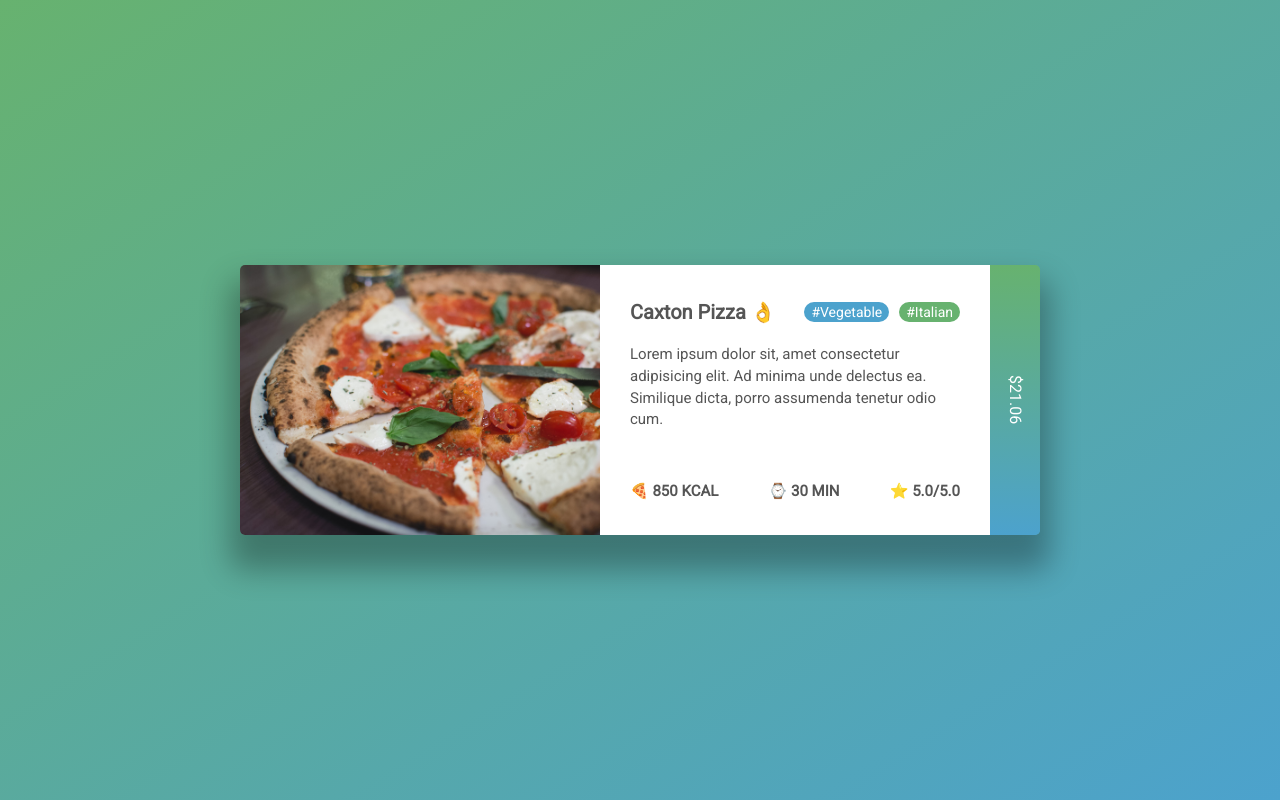
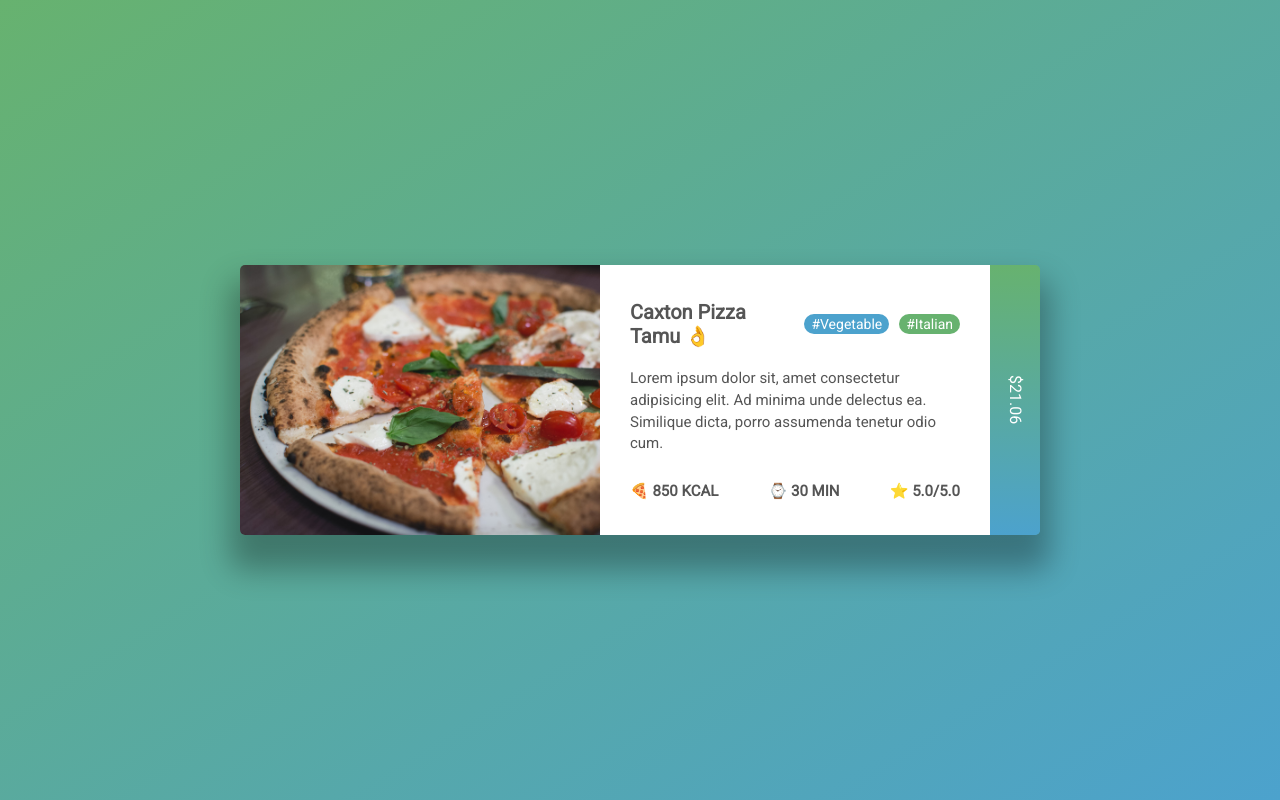
Before and after one commit to caxtonMuthoni/css_flexbox_example, a plain HTML site: page index.html in a window 1280 px wide. Drawn offline with Linux system fonts and the light colour scheme.

Commit message:
Update index.html

```diff
--- a/index.html
+++ b/index.html
@@ -16,7 +16,7 @@
             </div>
             <div class="meal__content">
                 <div class="meal__title">
-                    <h1 class="meal__heading">Caxton Pizza 👌</h1>
+                    <h1 class="meal__heading">Caxton Pizza Tamu 👌</h1>
                     <div class="meal__tag meal__tag__1">#Vegetable</div>
                     <div class="meal__tag meal__tag__2">#Italian</div>
                 </div>
```
